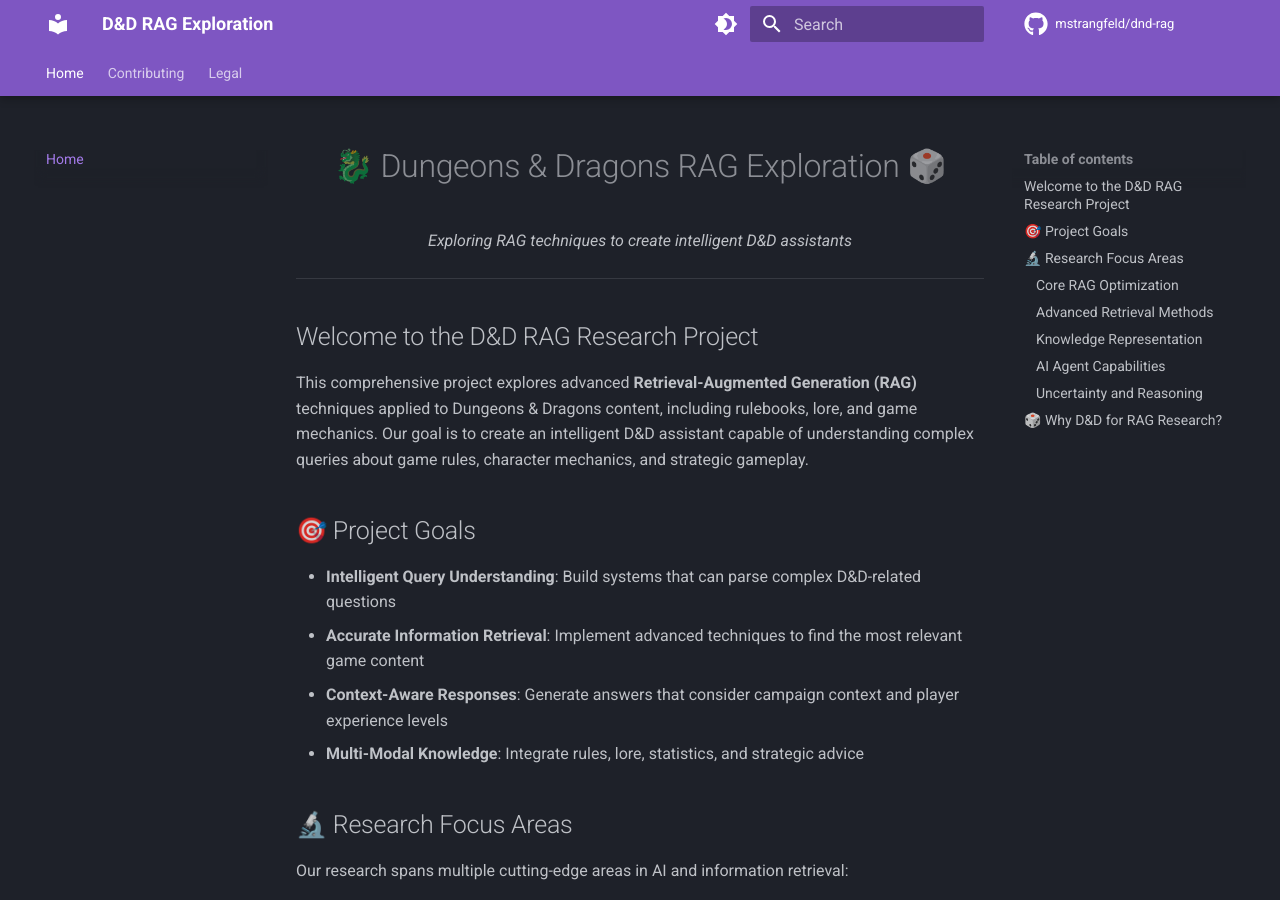
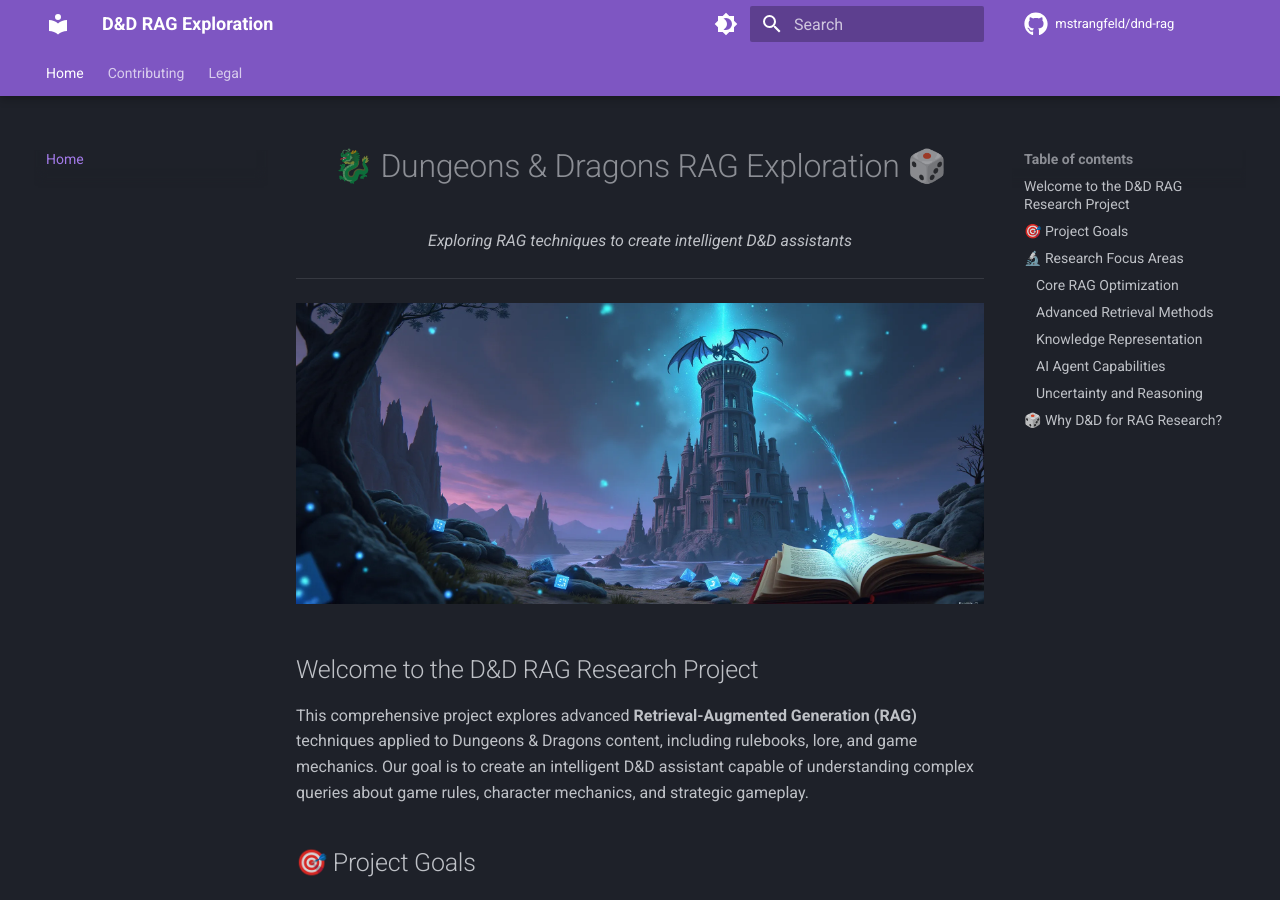
Before and after one commit to mstrangfeld/dnd-rag, an MkDocs documentation site: the page built from docs/index.md, in a window 1280 px wide and 900 px high. Built offline with MkDocs 1.6.1 and Material for MkDocs 9.7.7, drawn with Linux system fonts in a browser that asks for light colours; comment, search, counter and statistics services are not loaded.

Commit message:
docs: Add a header image because it is fun. I don't care what you think - I like it.

```diff
--- a/docs/index.md
+++ b/docs/index.md
@@ -4,6 +4,8 @@
 </div>
 
 ---
+
+![header image](assets/header.webp)
 
 ## Welcome to the D&D RAG Research Project
 
```
Also changed, not shown: README.md (+2 -0 lines), docs/assets/header.webp (added).
